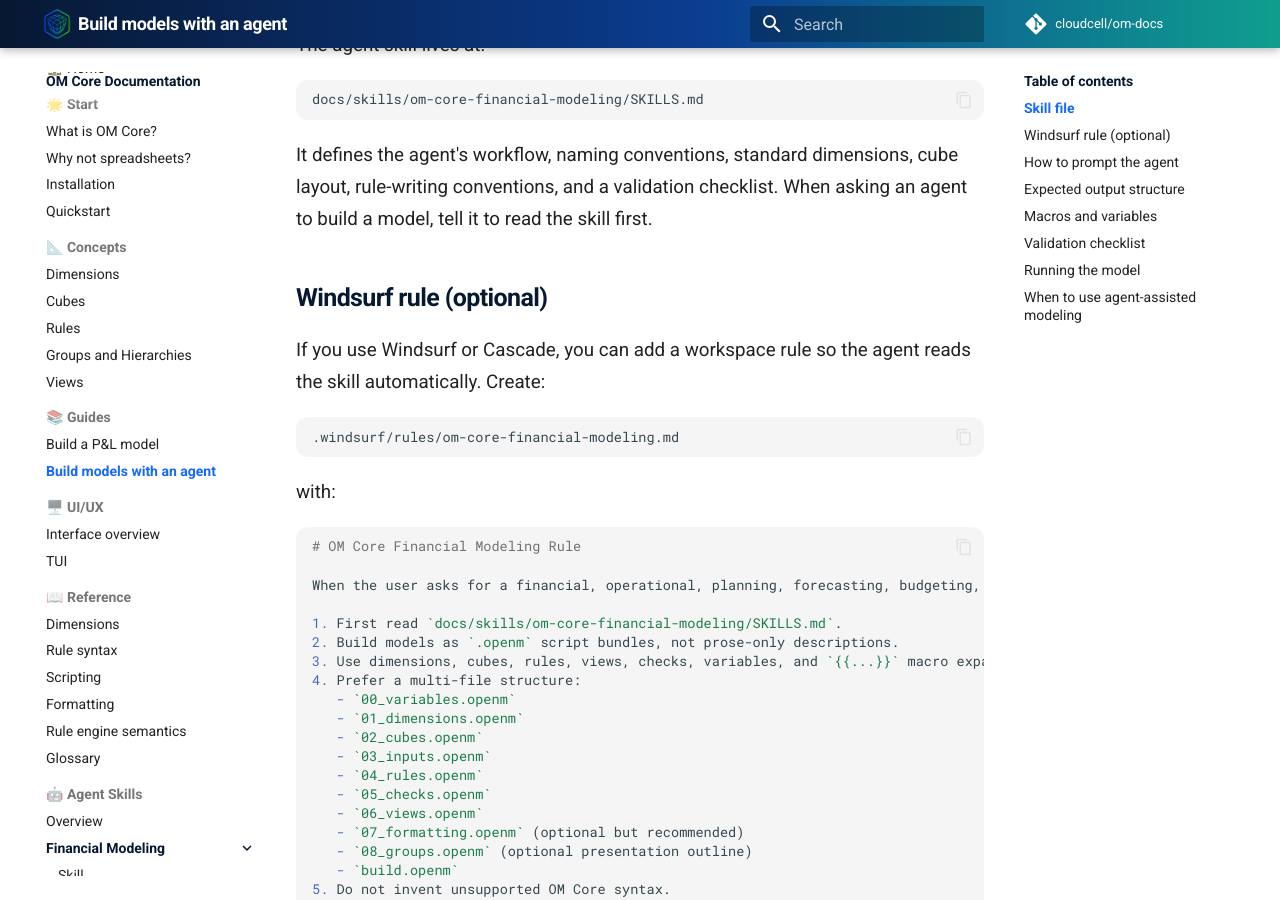
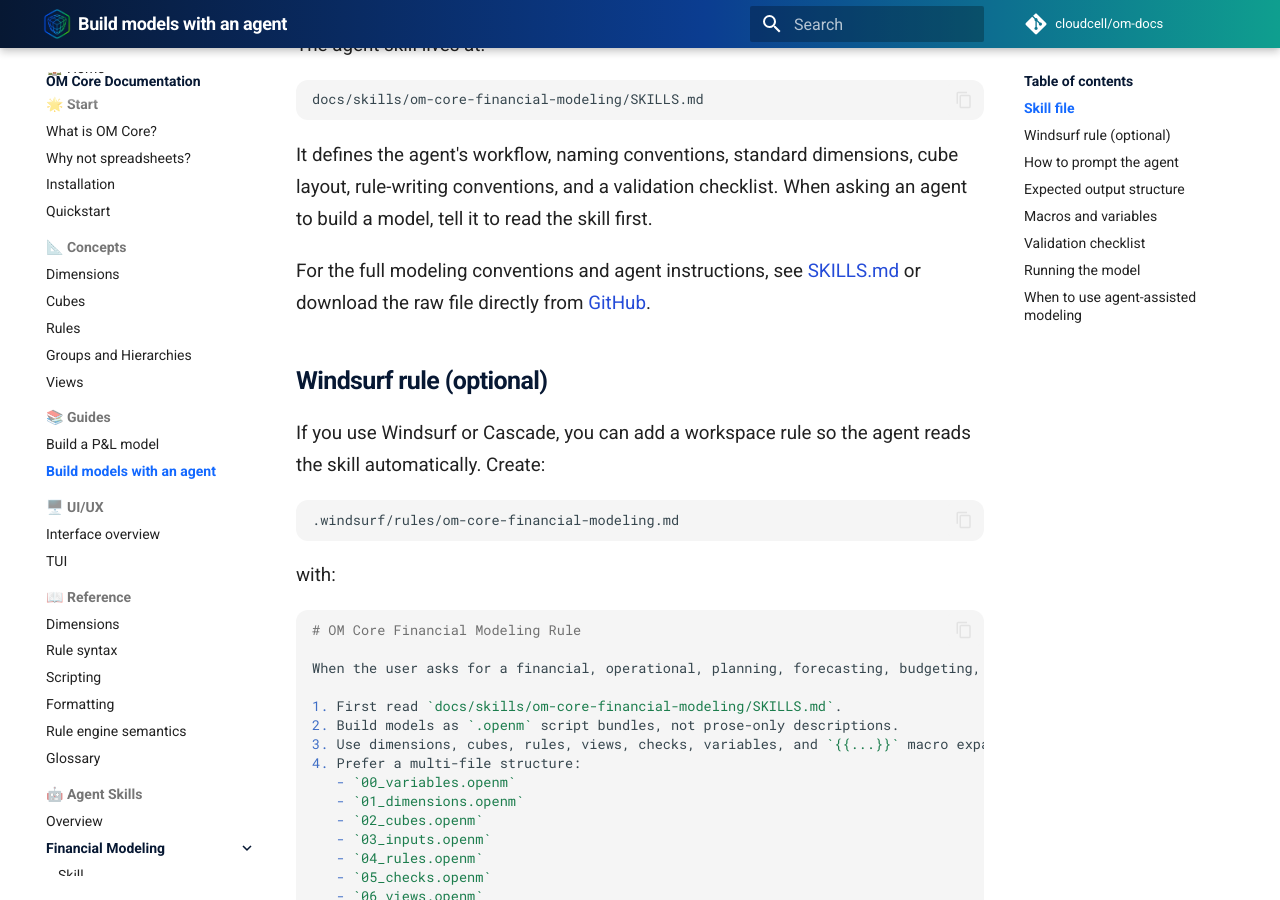
Before and after one commit to cloudcell/om-docs, an MkDocs documentation site: the page built from docs/guides/building-models-with-an-agent.md, in a window 1280 px wide and 900 px high, scrolled down 421 px. Built offline with MkDocs 1.6.1 and Material for MkDocs 9.7.7, drawn with Linux system fonts in a browser that asks for light colours; comment, search, counter and statistics services are not loaded.

Commit message:
docs: add SKILLS.md reference link to agent guide and reformat long URL
Add link to SKILLS.md in agent guide introduction to direct readers to full modeling conventions and agent instructions. Add skills-raw reference link pointing to raw SKILLS.md on GitHub. Add markdownlint disable/enable comments around long URL.

````diff
--- a/docs/guides/building-models-with-an-agent.md
+++ b/docs/guides/building-models-with-an-agent.md
@@ -13,6 +13,10 @@ docs/skills/om-core-financial-modeling/SKILLS.md
 ```
 
 It defines the agent's workflow, naming conventions, standard dimensions, cube layout, rule-writing conventions, and a validation checklist. When asking an agent to build a model, tell it to read the skill first.
+
+For the full modeling conventions and agent instructions, see
+[SKILLS.md](../skills/om-core-financial-modeling/SKILLS.md) or download the
+raw file directly from [GitHub][skills-raw].
 
 ## Windsurf rule (optional)
 
@@ -182,3 +186,7 @@ Agent-assisted modeling works well when:
 * You need a consistent, repeatable workflow.
 
 For small one-off calculations, a single handwritten `.openm` file is usually faster.
+
+<!-- markdownlint-disable MD013 -->
+[skills-raw]: https://raw.githubusercontent.com/cloudcell/om-docs/main/docs/skills/om-core-financial-modeling/SKILLS.md
+<!-- markdownlint-enable MD013 -->
````
